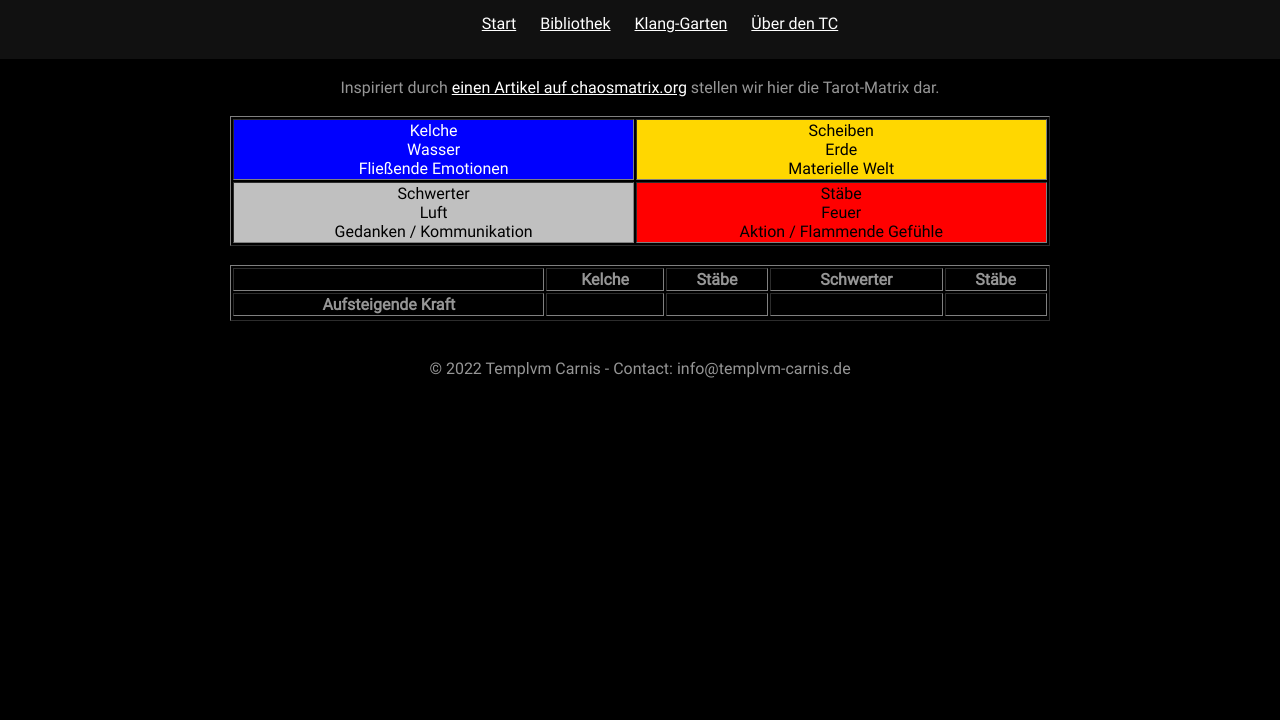
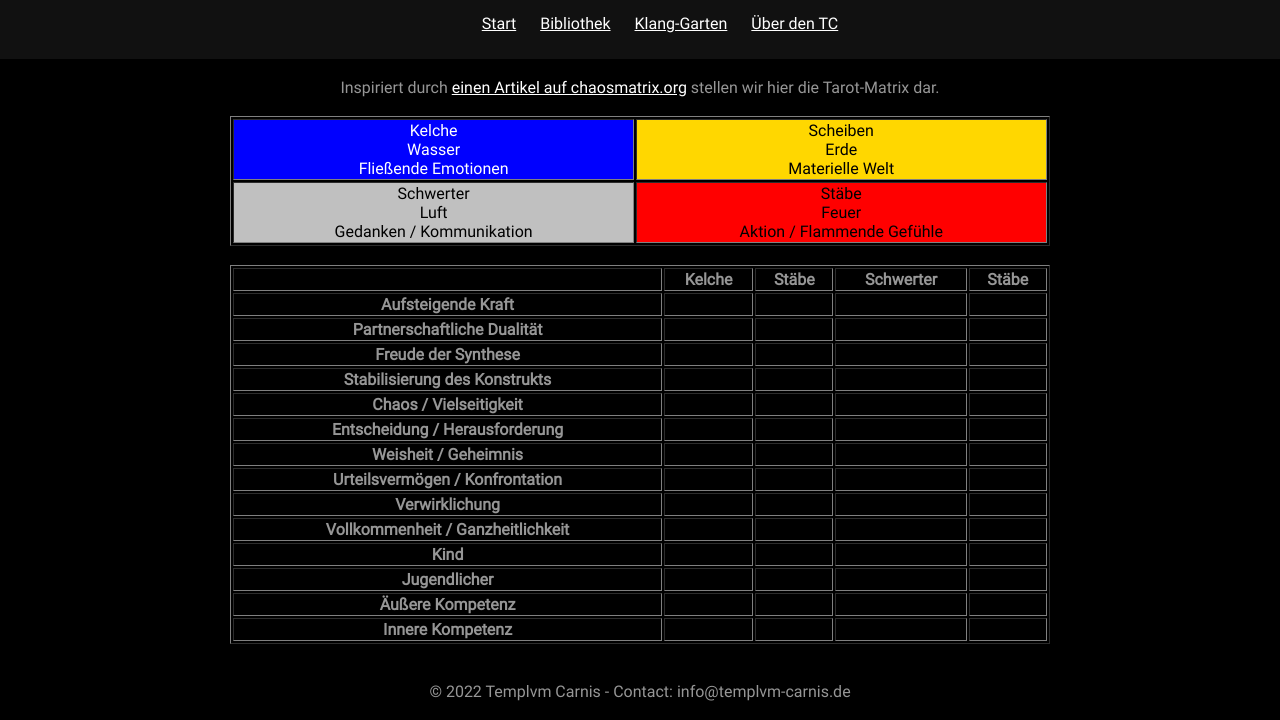
Before and after one commit to bitmuncher/templvm-carnis.de, a plain HTML site: page tarot-matrix.html in a window 1280 px wide. Shown: the part 141-861 px from the top of the page. Before the commit the page ends 800 px from the top, so only its background shows below. Drawn offline with Linux system fonts and the light colour scheme.

Commit message:
tarot matrix skeleton 1

```diff
--- a/tarot-matrix.html
+++ b/tarot-matrix.html
@@ -24,7 +24,7 @@
         <div class="box-center">
           Inspiriert durch <a href="http://www.chaosmatrix.org/library/magick/texts/tarotmatrix.html">einen Artikel auf chaosmatrix.org</a> stellen wir hier die Tarot-Matrix dar.<br/><br />
 
-					<!-- Obere Tabelle --!>
+					<!-- Obere Tabelle -->
 					<div class="tarotTable">
 						<table border=1 cols=2 width="100%">
 							<tr>
@@ -77,8 +77,108 @@
 							</tr>
 
 							<tr>
+								<th>Partnerschaftliche Dualität</th>
+                <td></td>
+                <td></td>
+                <td></td>
+                <td></td>
+							</tr>
 
-							</tr>
+              <tr>
+                <th>Freude der Synthese</th>
+                <td></td>
+                <td></td>
+                <td></td>
+                <td></td>
+              </tr>
+
+              <tr>
+                <th>Stabilisierung des Konstrukts</th>
+                <td></td>
+                <td></td>
+                <td></td>
+                <td></td>
+              </tr>
+
+              <tr>
+                <th>Chaos / Vielseitigkeit</th>
+                <td></td>
+                <td></td>
+                <td></td>
+                <td></td>
+              </tr>
+
+              <tr>
+                <th>Entscheidung / Herausforderung</th>
+                <td></td>
+                <td></td>
+                <td></td>
+                <td></td>
+              </tr>
+
+              <tr>
+                <th>Weisheit / Geheimnis</th>
+                <td></td>
+                <td></td>
+                <td></td>
+                <td></td>
+              </tr>
+
+              <tr>
+                <th>Urteilsvermögen / Konfrontation</th>
+                <td></td>
+                <td></td>
+                <td></td>
+                <td></td>
+              </tr>
+
+              <tr>
+                <th>Verwirklichung</th>
+                <td></td>
+                <td></td>
+                <td></td>
+                <td></td>
+              </tr>
+
+              <tr>
+                <th>Vollkommenheit / Ganzheitlichkeit</th>
+                <td></td>
+                <td></td>
+                <td></td>
+                <td></td>
+              </tr>
+
+              <tr>
+                <th>Kind</th>
+                <td></td>
+                <td></td>
+                <td></td>
+                <td></td>
+              </tr>
+
+              <tr>
+                <th>Jugendlicher</th>
+                <td></td>
+                <td></td>
+                <td></td>
+                <td></td>
+              </tr>
+
+              <tr>
+                <th>&Auml;ußere Kompetenz</th>
+                <td></td>
+                <td></td>
+                <td></td>
+                <td></td>
+              </tr>
+
+              <tr>
+                <th>Innere Kompetenz</th>
+                <td></td>
+                <td></td>
+                <td></td>
+                <td></td>
+              </tr>
 
 
 						</table>
```
